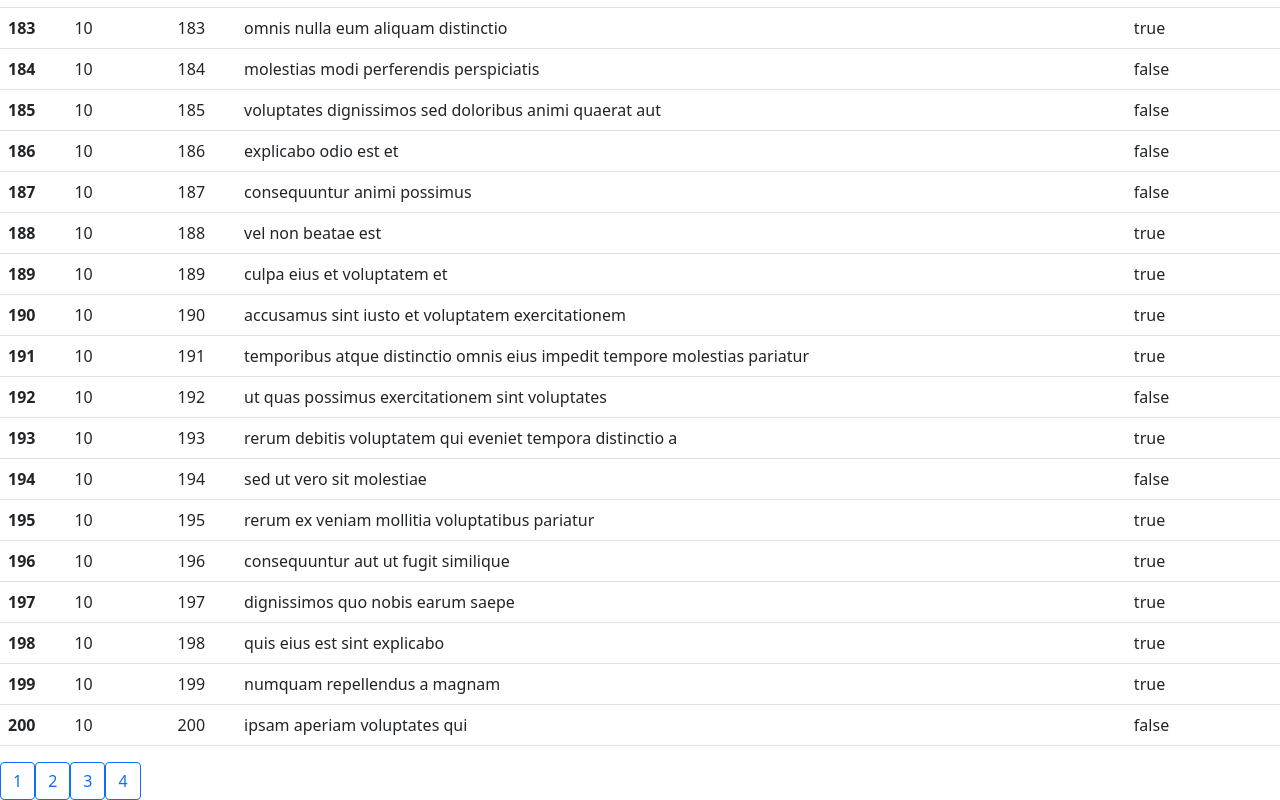
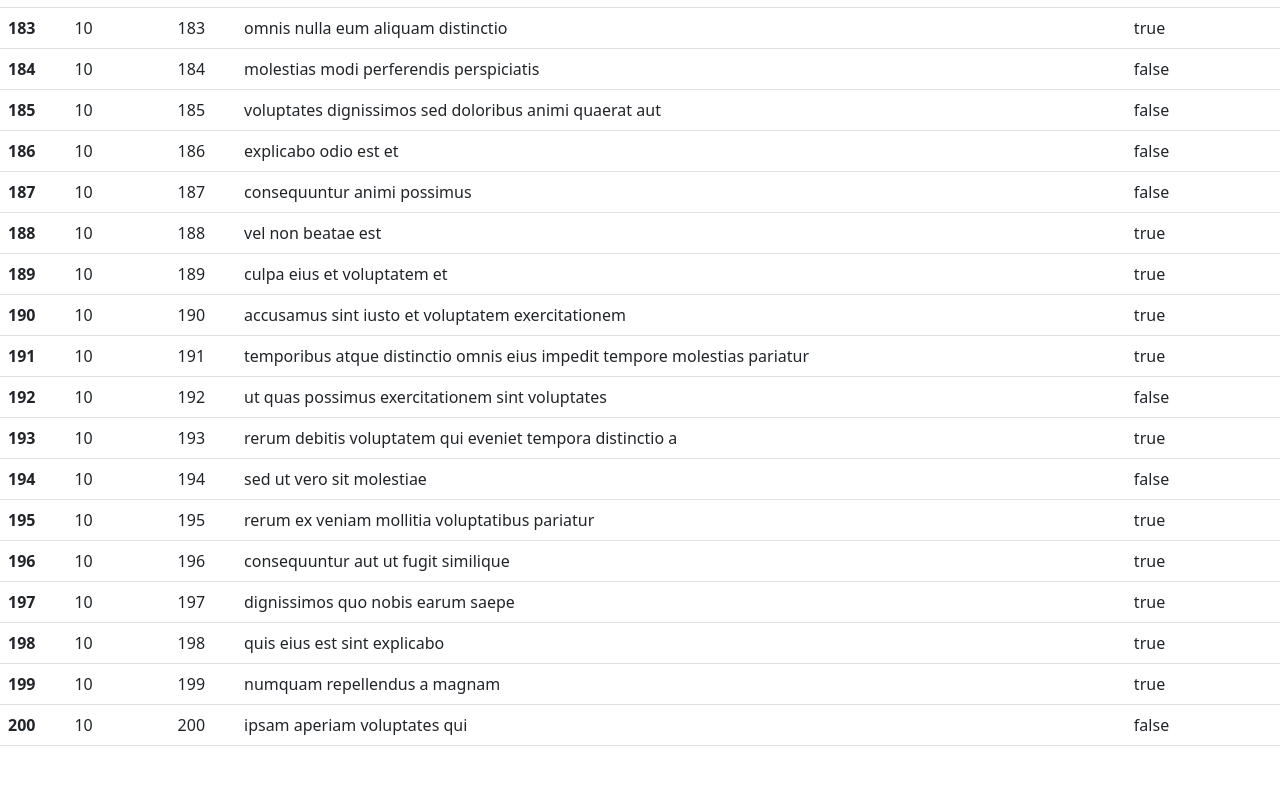
Before and after one commit to sematgt/crazy_panda_table, a React (Create React App) app: page / in a window 1280 px wide. Shown: the part 7535-8335 px from the top of the page. After the commit the page ends 8297 px from the top, so only its background shows below. Built offline with nearby package versions, Linux system fonts and the light colour scheme.

Commit message:
commented paginator

```diff
--- a/src/App.js
+++ b/src/App.js
@@ -31,24 +31,23 @@ function App() {
             )}
         </tbody>
       </table>
-      <Paginator></Paginator>
     </div>
   );
 }
 
-function Paginator() {
-  const itemsCount = todos.length;
-  const pagesCount = Math.ceil(itemsCount/50); // 50 is number of items per page
-  const pagesNumbers = Array.from(new Array(pagesCount), (value, index) => index + 1);
-  console.log(pagesNumbers)
-  return (
-    <>
-    {pagesNumbers.map(number =>
-        <button type="button" class="btn btn-outline-primary" key={number}>{number}</button>
-      )}
-    </>
-  );
-}
+// function Paginator() {
+//   const itemsCount = todos.length;
+//   const pagesCount = Math.ceil(itemsCount/50); // 50 is number of items per page
+//   const pagesNumbers = Array.from(new Array(pagesCount), (value, index) => index + 1);
+//   console.log(pagesNumbers)
+//   return (
+//     <>
+//     {pagesNumbers.map(number =>
+//         <button type="button" class="btn btn-outline-primary" key={number}>{number}</button>
+//       )}
+//     </>
+//   );
+// }
 
 // function Head(props) {
 //   return (
```
